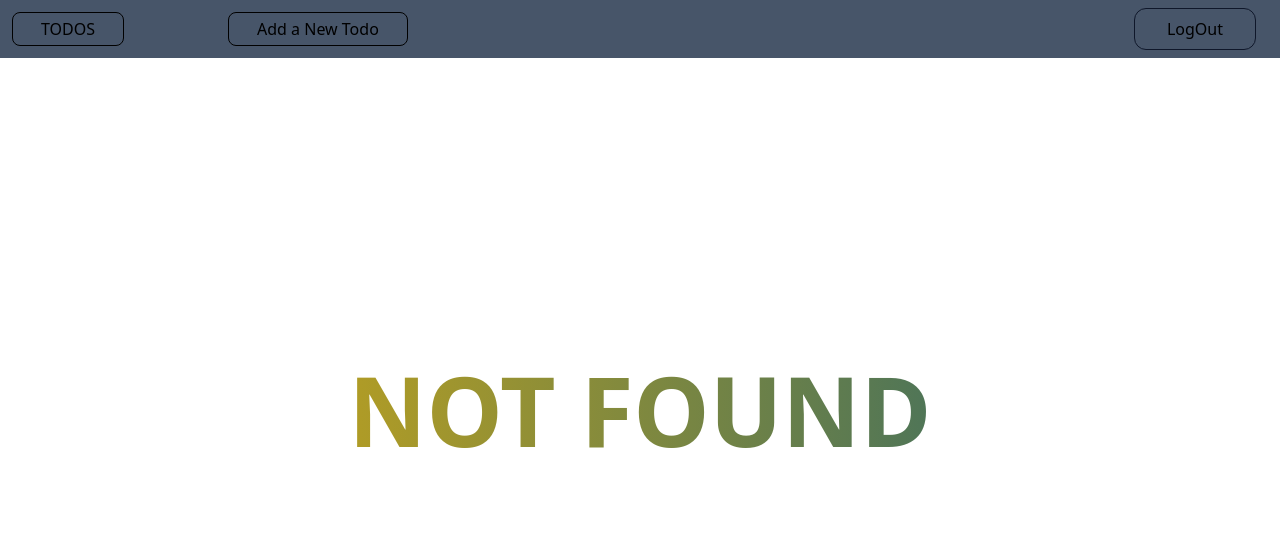
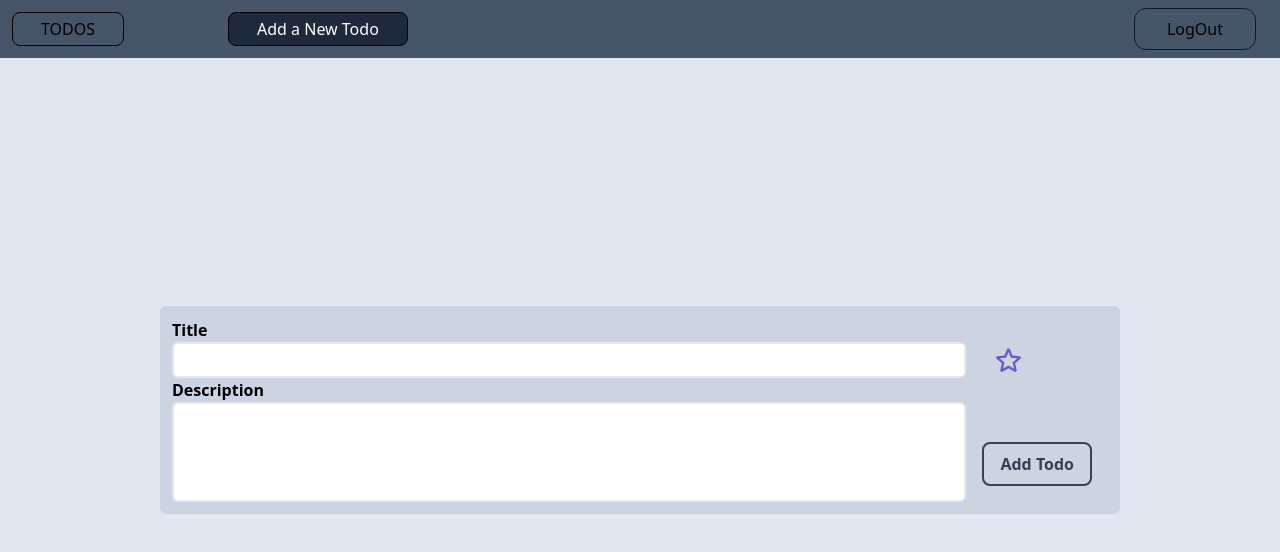
Before and after one commit to abd-ulbasit/todoApplicationClient, a React (Vite) app: page /addtodo in a window 1280 px wide. Before the commit this address had no page. Shown: the top 552 px of the page. Built offline with nearby package versions, Linux system fonts and the light colour scheme.

Commit message:
designed the new todo form

```diff
--- a/package.json
+++ b/package.json
@@ -13,6 +13,7 @@
     "@emotion/styled": "^11.10.4",
     "@headlessui/react": "^1.7.2",
     "@heroicons/react": "^2.0.11",
+    "@mui/icons-material": "^5.10.3",
     "@mui/material": "^5.10.5",
     "@reduxjs/toolkit": "^1.8.5",
     "axios": "^0.27.2",
--- a/src/App.tsx
+++ b/src/App.tsx
@@ -1,5 +1,6 @@
 import { useState } from 'react'
 import { Route, Routes } from 'react-router-dom';
+import AddTodo from './components/AddTodo/AddTodo';
 import LogInPage from './components/login/LogInPage';
 import NAVBAR from './components/Navbar/NavbarfromTailWindUI';
 import NotFound from './components/NotFound/NotFound';
@@ -14,6 +15,7 @@ function App() {
           <Wrapper>
             <Routes>
               <Route path="/" element={<TodoList></TodoList>} />
+              <Route path="/addtodo" element={<AddTodo></AddTodo>} />
               <Route path="*" element={<NotFound></NotFound>} />
             </Routes>
           </Wrapper>
--- /dev/null
+++ b/src/components/AddTodo/AddTodo.tsx
@@ -0,0 +1,14 @@
+import React from 'react'
+import NewTodoForm from './NewTodoForm'
+
+const AddTodo = () => {
+    return (
+        <div className='bg-slate-200 flex justify-center items-center  font-black fixed h-screen w-screen pb-24   ' >
+
+            <NewTodoForm></NewTodoForm>
+        </div>
+    )
+
+}
+
+export default AddTodo
--- /dev/null
+++ b/src/components/AddTodo/NewTodoForm.tsx
@@ -0,0 +1,59 @@
+import { Checkbox, TextareaAutosize, TextField } from '@mui/material'
+import React, { useState } from 'react'
+import "../../index.css"
+import StarRoundedIcon from '@mui/icons-material/StarRounded';
+import StarBorderRoundedIcon from '@mui/icons-material/StarBorderRounded';
+const NewTodoForm = () => {
+
+    const [title, setTitle] = useState("");
+    const [description, setDescription] = useState('');
+    const [isStarred, setIsStarred] = useState(false);
+    const handleIsStarred = (e: React.ChangeEvent<HTMLInputElement>) => {
+        setIsStarred(e.target.checked);
+    }
+    const handleAddNewTodo: React.FormEventHandler = (e) => {
+        e.preventDefault();
+        console.log(title, description,)
+    }
+    const handleTitleChange = (event: React.ChangeEvent<HTMLInputElement>) => {
+        setTitle(event.target.value)
+    }
+    const handleDescriptionChange = (e: React.ChangeEvent<HTMLTextAreaElement>) => {
+        setDescription(e.target.value);
+    }
+    return (
+        <div className='bg-slate-300 rounded-md p-3 w-3/4 '  >
+            <form onSubmit={handleAddNewTodo} className="flex" >
+                < div className='flex-grow'>
+                    <div className='flex flex-col' >
+                        <label htmlFor='title' >Title</label>
+                        <input id="title" type="text" className='p-1 resize-none rounded-md border-2
+                    focus:border-emerald-700 text-slate-600 font-semibold outline-0 ' value={title} onChange={handleTitleChange} />
+                    </div>
+                    <div className='flex flex-col'>
+                        <label htmlFor='description' >Description</label>
+                        <textarea className='p-3 resize-none rounded-md border-2
+                    focus:border-emerald-700 text-slate-600 font-semibold outline-0 ' rows={3} value={description} onChange={handleDescriptionChange} ></textarea>
+                    </div>
+                </div>
+                <div className='flex flex-col p-2 m-2 justify-between' >
+                    <div className='' >
+                        <Checkbox style={{ color: "slateblue" }}
+                            onChange={handleIsStarred}
+                            size={"large"}
+                            icon={<StarBorderRoundedIcon></StarBorderRoundedIcon>} checkedIcon={<StarRoundedIcon></StarRoundedIcon>}
+
+                        ></Checkbox>
+                    </div>
+                    <button className=' py-2 px-4 box-border border-2 hover:text-white border-slate-700 w-full rounded-lg text-slate-700 font-semibold hover:scale-[1.02] hover:bg-slate-500 focus:cursor-wait transition-all'>
+
+                        Add Todo
+                    </button>
+                </div>
+            </form >
+
+        </div >
+    )
+}
+
+export default NewTodoForm
--- /dev/null
+++ b/src/components/EditTodo/EditTodo.tsx
@@ -0,0 +1,9 @@
+import React from 'react'
+
+const EditTodo = () => {
+    return (
+        <div>EditTodo</div>
+    )
+}
+
+export default EditTodo
--- a/src/components/Navbar/Navbar.tsx
+++ b/src/components/Navbar/Navbar.tsx
@@ -2,14 +2,14 @@ import { NavLink } from 'react-router-dom'
 
 const Navbar = () => {
     return (
-        <div className='bg-slate-600 p-2 flex justify-between stick' >
+        <div className='bg-slate-600 p-2 flex justify-between sticky top-0 ' >
             <div className='[&>*]:border [&>*]:border-black  flex gap-24 [&>*]:m-1 [&>*]:p-1 [&>*]:px-7 [&>*]:rounded-lg align-baseline' >
 
                 <NavLink to="/" className={({ isActive }) =>
                     (isActive ? "hover:scale-105 transition-all bg-slate-800   text-white " : " hover:scale-105")
 
                 } >TODOS</NavLink>
-                <NavLink to="/g" className={({ isActive }) =>
+                <NavLink to="/addtodo" className={({ isActive }) =>
                     (isActive ? "hover:scale-105 transition-all bg-slate-800   text-white " : " hover:scale-105")
                 }
                 >Add a New Todo</NavLink>
--- a/src/components/TodoList/TodoList.tsx
+++ b/src/components/TodoList/TodoList.tsx
@@ -30,12 +30,15 @@ const TodoList = () => {
         })
     }, [])
     return (
-        <div className='w-full sm:w-9/12 border-red-400 mt-4 mx-auto shadow-none shadow-slate-800 p-2'
-        >{todos.map((each: TodoType) => {
-            console.log(each)
-            return <Todo data={each} key={each._id} ></Todo>
-        })
-            }</div>
+        <div className='w-100 '>
+
+            <div className='w-full sm:w-9/12 border-red-400 mt-4 mx-auto shadow-none shadow-slate-800 p-2 h-auto'
+            >{todos.map((each: TodoType) => {
+                console.log(each)
+                return <Todo data={each} key={each._id} ></Todo>
+            })
+                }</div>
+        </div>
     )
 }
 
--- a/src/index.css
+++ b/src/index.css
@@ -1,3 +1,22 @@
 @tailwind base;
 @tailwind components;
 @tailwind utilities;
+
+input[type=checkbox]
+{
+  /* Double-sized Checkboxes */
+  -ms-transform: scale(2); /* IE */
+  -moz-transform: scale(2); /* FF */
+  -webkit-transform: scale(2); /* Safari and Chrome */
+  -o-transform: scale(2); /* Opera */
+  transform: scale(2);
+  padding: 10px;
+}
+
+/* Might want to wrap a span around your checkbox text */
+.checkboxtext
+{
+  /* Checkbox text */
+  font-size: 110%;
+  display: inline;
+}
```
Also changed, not shown: 1 other file (tests, documents, lock files or other folders).
